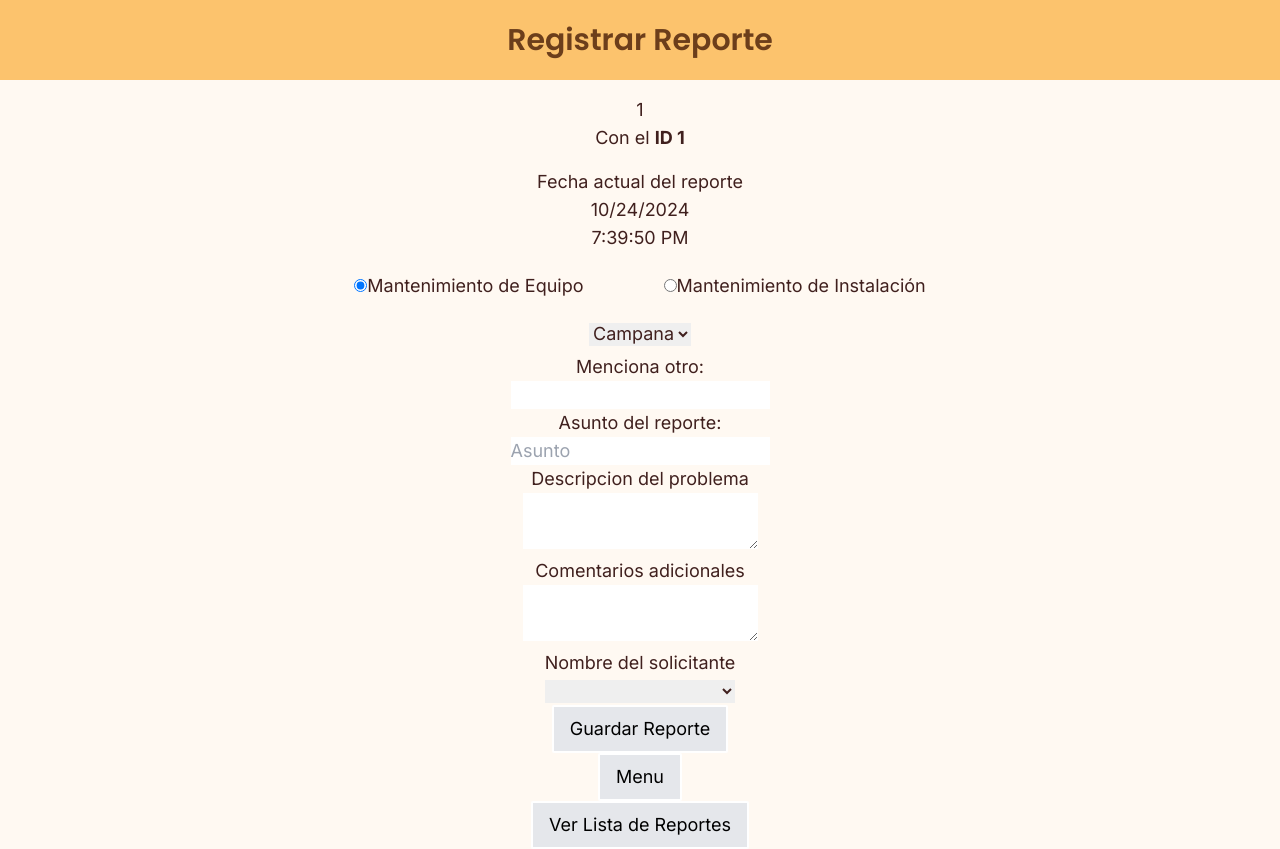
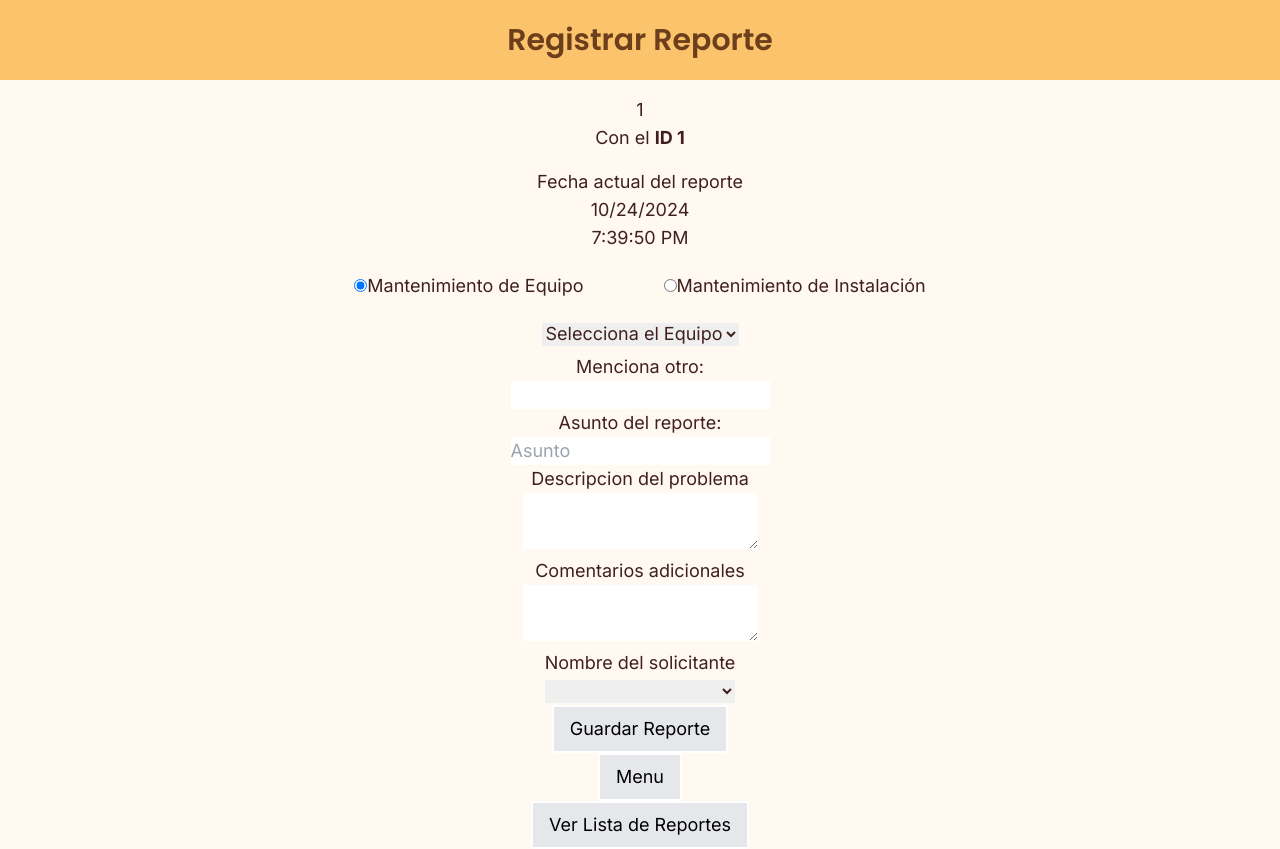
Before and after one commit to CSIPro/labguard, a React (Vite) app: page /Reporte/1/1 in a window 1280 px wide. Built offline with nearby package versions, Linux system fonts and the light colour scheme.

Commit message:
agregar opcion default

```diff
--- a/src/Pages/Reporte/Reporte.tsx
+++ b/src/Pages/Reporte/Reporte.tsx
@@ -9,9 +9,10 @@ const opciones = [
 ];
 
 const MantEquipo = [
-  { id: 1, Nombre: "Campana" },
-  { id: 2, Nombre: "Balvula" },
-  { id: 3, Nombre: "otros" }
+  { id: 1, Nombre: "Selecciona el Equipo" },
+  { id: 2, Nombre: "Campana" },
+  { id: 3, Nombre: "Válvula" },
+  { id: 4, Nombre: "Otros" }
 ];
 
 const MantInstalacion = [
```
